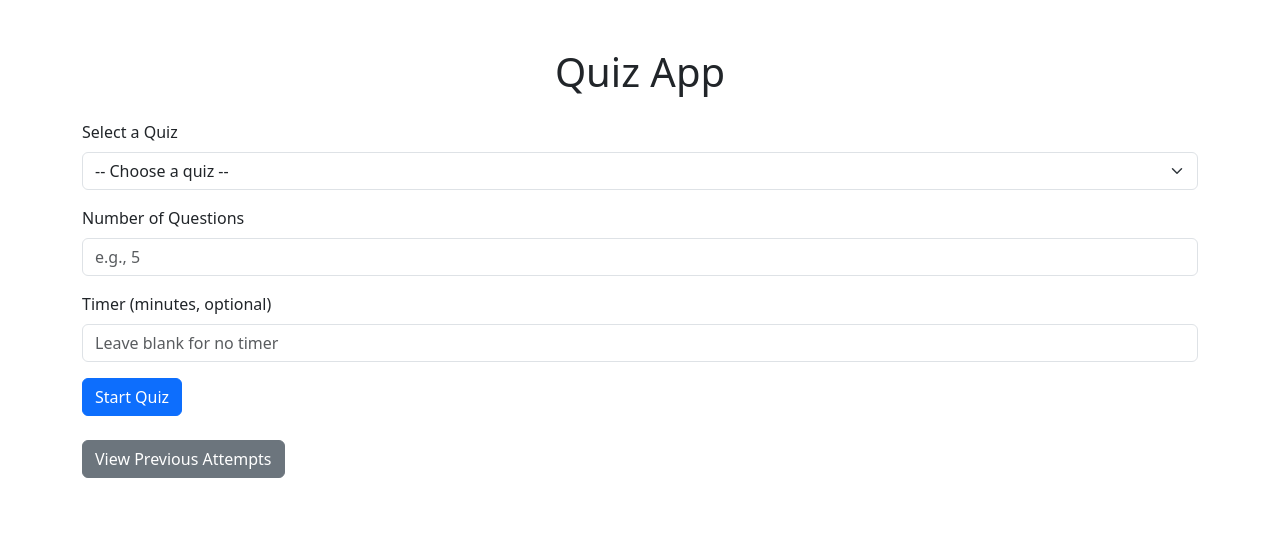
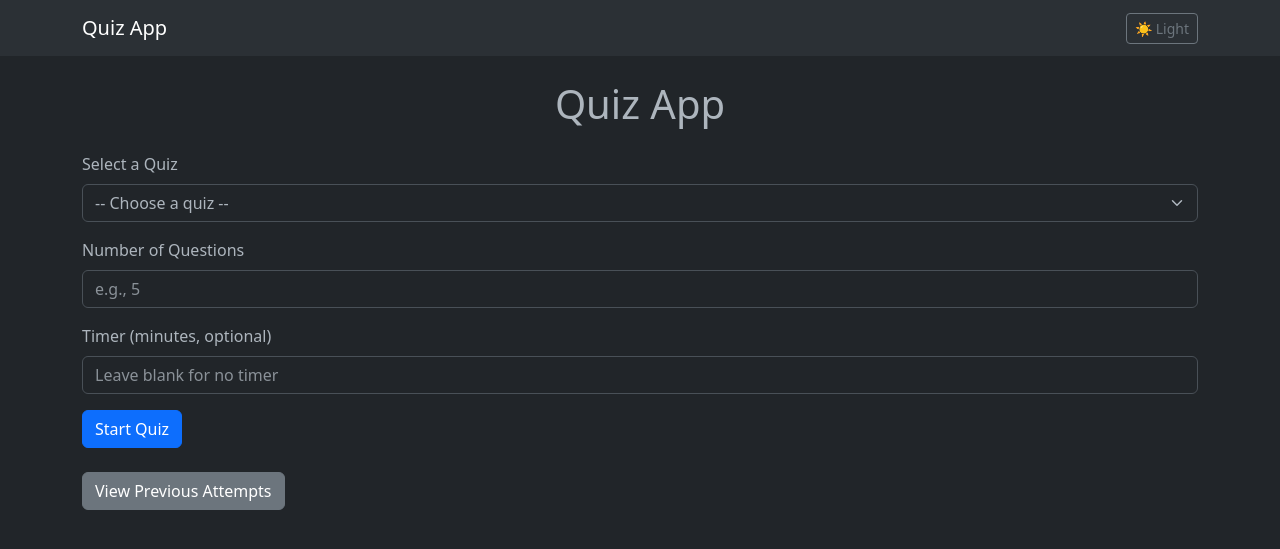
Before and after one commit to chrisjalacey/QuizApp, a Flask app: page / in a window 1280 px wide. Shown: the top 549 px of the page. Run offline with Flask 3, Linux system fonts and the light colour scheme; some libraries are stand-ins or nearby versions.

Commit message:
Feature: Add dark mode toggle with dark as default, refactor templates to use base.html

```diff
--- /dev/null
+++ b/templates/base.html
@@ -0,0 +1,42 @@
+<!DOCTYPE html>
+<html lang="en" data-bs-theme="dark">
+<head>
+    <meta charset="UTF-8">
+    <meta name="viewport" content="width=device-width, initial-scale=1.0">
+    <title>{% block title %}Quiz App{% endblock %}</title>
+    <link href="https://cdn.jsdelivr.net/npm/bootstrap@5.3.0/dist/css/bootstrap.min.css" rel="stylesheet">
+    {% block styles %}{% endblock %}
+</head>
+<body>
+    <nav class="navbar navbar-expand-lg bg-body-tertiary mb-4">
+        <div class="container">
+            <a class="navbar-brand" href="/">Quiz App</a>
+            <button class="btn btn-sm btn-outline-secondary" id="themeToggle" onclick="toggleTheme()">🌙 Dark</button>
+        </div>
+    </nav>
+    <div class="container">
+        {% block content %}{% endblock %}
+    </div>
+    <script src="https://cdn.jsdelivr.net/npm/bootstrap@5.3.0/dist/js/bootstrap.bundle.min.js"></script>
+    <script>
+        function toggleTheme() {
+            const html = document.documentElement;
+            const current = html.getAttribute('data-bs-theme');
+            const next = current === 'dark' ? 'light' : 'dark';
+            html.setAttribute('data-bs-theme', next);
+            localStorage.setItem('theme', next);
+            updateToggleBtn(next);
+        }
+        function updateToggleBtn(theme) {
+            const btn = document.getElementById('themeToggle');
+            btn.textContent = theme === 'dark' ? '☀️ Light' : '🌙 Dark';
+        }
+        (function() {
+            const saved = localStorage.getItem('theme') || 'dark';
+            document.documentElement.setAttribute('data-bs-theme', saved);
+            updateToggleBtn(saved);
+        })();
+    </script>
+    {% block scripts %}{% endblock %}
+</body>
+</html>
--- a/templates/index.html
+++ b/templates/index.html
@@ -1,13 +1,6 @@
-<!DOCTYPE html>
-<html lang="en">
-<head>
-    <meta charset="UTF-8">
-    <meta name="viewport" content="width=device-width, initial-scale=1.0">
-    <title>Quiz App</title>
-    <link href="https://cdn.jsdelivr.net/npm/bootstrap@5.3.0/dist/css/bootstrap.min.css" rel="stylesheet">
-</head>
-<body>
-    <div class="container mt-5">
+{% extends "base.html" %}
+{% block title %}Quiz App{% endblock %}
+{% block content %}
         <h1 class="text-center mb-4">Quiz App</h1>
         <form action="{{ url_for('start_quiz') }}" method="post">
             <div class="mb-3">
@@ -22,7 +15,7 @@
 
             <div id="section_selection" class="mb-3" style="display: none;">
                 <label class="form-label">Select Sections (leave empty for all)</label>
-                <div id="section_checkboxes" class="border rounded p-3 bg-light">
+                <div id="section_checkboxes" class="border rounded p-3 bg-body-secondary">
                 </div>
                 <small class="text-muted">Select specific sections or leave empty to include all questions</small>
             </div>
@@ -41,8 +34,8 @@
         <div class="mt-4">
             <a href="{{ url_for('history') }}" class="btn btn-secondary">View Previous Attempts</a>
         </div>
-    </div>
-    <script src="https://cdn.jsdelivr.net/npm/bootstrap@5.3.0/dist/js/bootstrap.bundle.min.js"></script>
+{% endblock %}
+{% block scripts %}
     <script>
         function updateSections() {
             const select = document.getElementById('quiz_select');
@@ -69,5 +62,4 @@
             }
         }
     </script>
-</body>
-</html>
+{% endblock %}
```
Also changed, not shown: templates/history.html (+4 -14 lines), templates/history_detail.html (+6 -14 lines), templates/quiz.html (+6 -14 lines), templates/results.html (+9 -15 lines).
